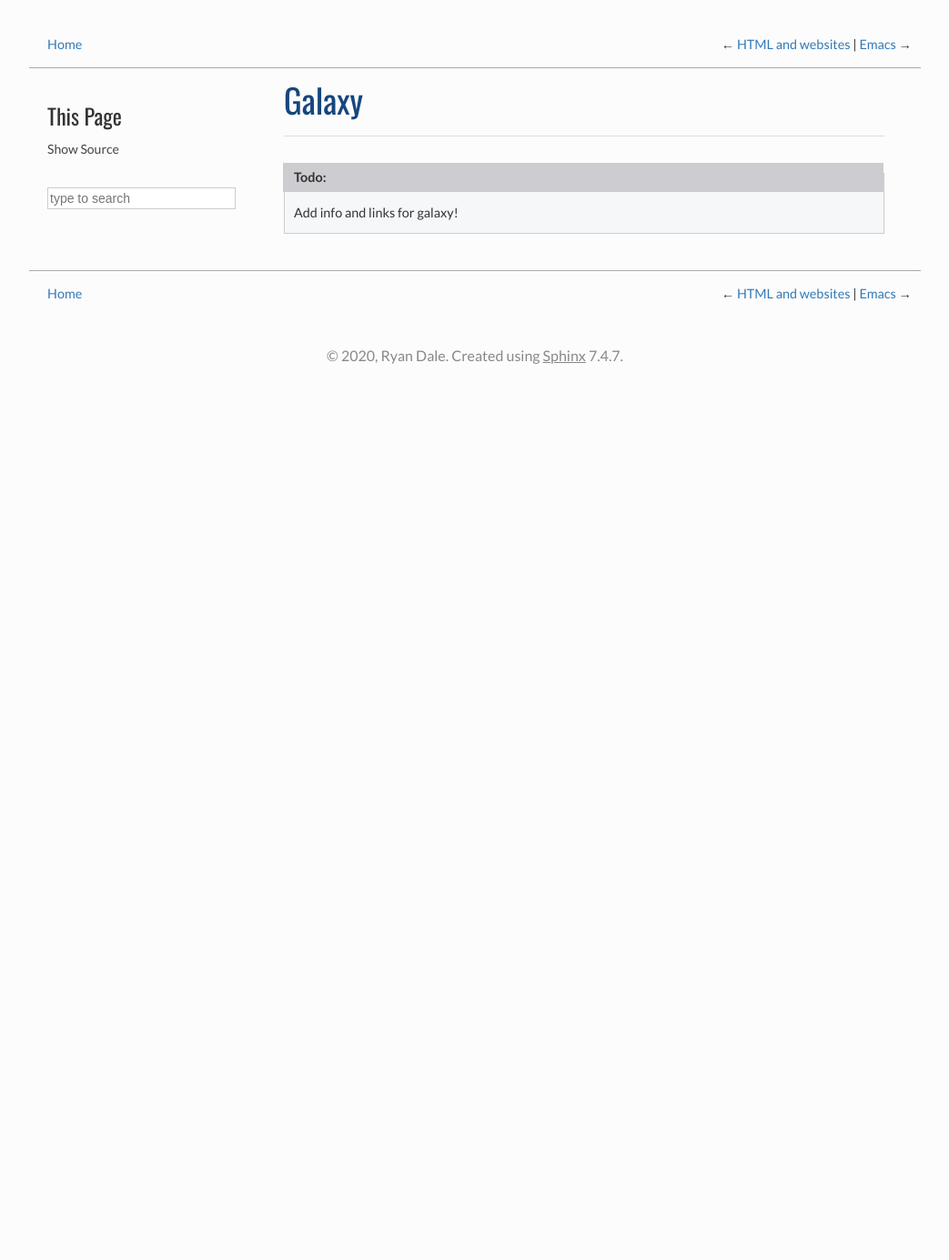
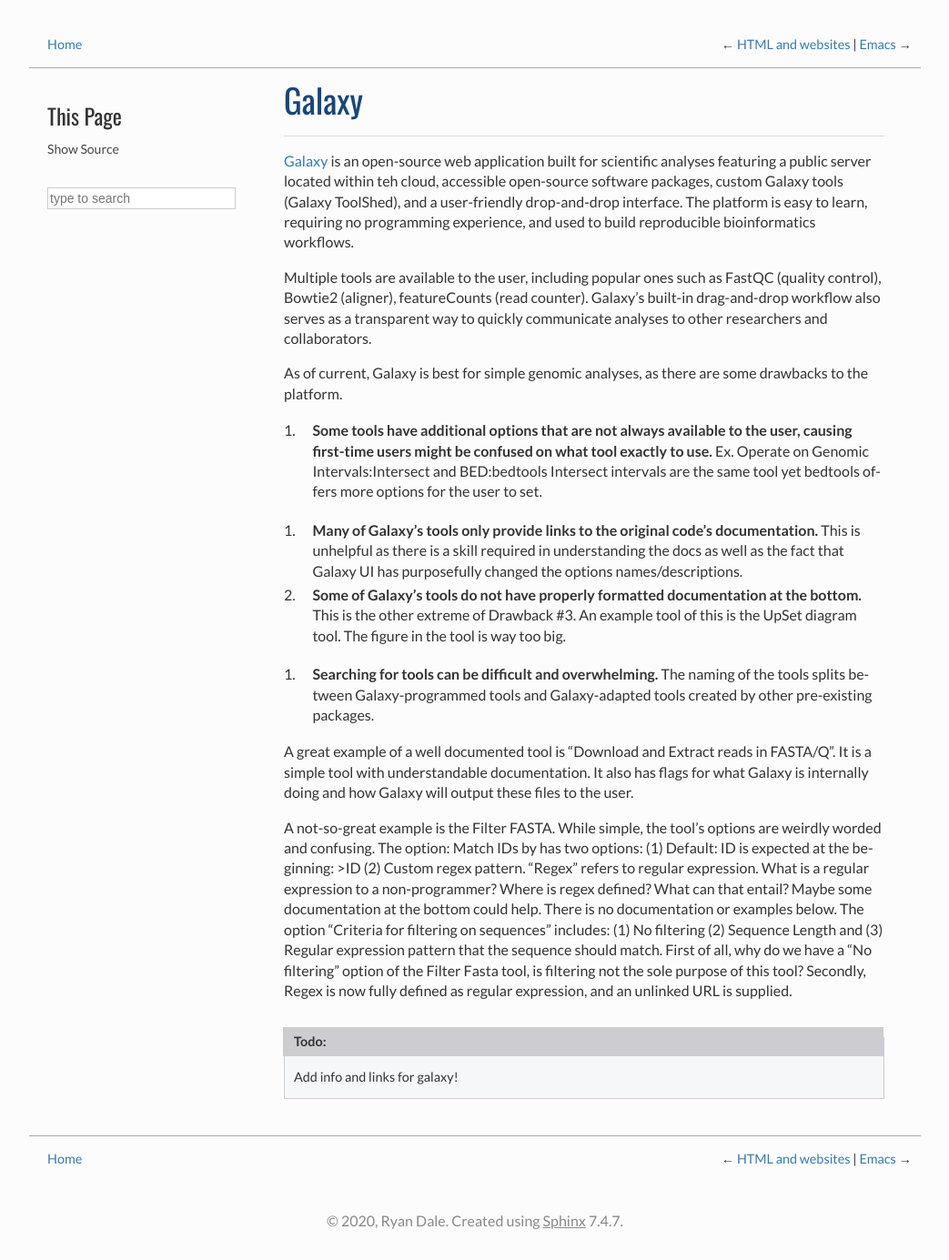
Before and after one commit to NICHD-BSPC/training, a Sphinx documentation site: the page built from source/galaxy.rst, in a window 1280 px wide. Shown: the whole page at 91% size, without its empty margins (118-1161 px from the left). Built offline with Sphinx 7.4.7, drawn with Linux system fonts in a browser that asks for light colours; before the commit the page ends 900 px from its top, so only the background shows below that.

Commit message:
Initial Update to Galaxy bspctrainingpage

```diff
--- a/source/galaxy.rst
+++ b/source/galaxy.rst
@@ -3,6 +3,28 @@
 Galaxy
 ======
 
+.. image::path/galaxyLogo.jpeg
+
+`Galaxy <https://usegalaxy.org/>`_ is an open-source web application built for scientific analyses featuring a public server located within teh cloud, accessible open-source software packages, custom Galaxy tools (Galaxy ToolShed), and a user-friendly drop-and-drop interface. The platform is easy to learn, requiring no programming experience, and used to build reproducible bioinformatics workflows.
+
+Multiple tools are available to the user, including popular ones such as FastQC (quality control), Bowtie2 (aligner), featureCounts (read counter). Galaxy's built-in drag-and-drop workflow also serves as a transparent way to quickly communicate analyses to other researchers and collaborators.
+
+As of current, Galaxy is best for simple genomic analyses, as there are some drawbacks to the platform.
+
+1. **Some tools have additional options that are not always available to the user, causing first-time users might be confused on what tool exactly to use.** Ex. Operate on Genomic Intervals:Intersect and BED:bedtools Intersect intervals are the same tool yet bedtools offers more options for the user to set.
+
+3. **Many of Galaxy's tools only provide links to the original code's documentation.** This is unhelpful as there is a skill required in understanding the docs as well as the fact that Galaxy UI has purposefully changed the options names/descriptions.
+
+4. **Some of Galaxy's tools do not have properly formatted documentation at the bottom.** This is the other extreme of Drawback #3. An example tool of this is the UpSet diagram tool. The figure in the tool is way too big.
+
+5) **Searching for tools can be difficult and overwhelming.** The naming of the tools splits between Galaxy-programmed tools and Galaxy-adapted tools created by other pre-existing packages.
+
+A great example of a well documented tool is "Download and Extract reads in FASTA/Q". It is a simple tool with understandable documentation. It also has flags for what Galaxy is internally doing and how Galaxy will output these files to the user.
+
+A not-so-great example is the Filter FASTA. While simple, the tool's options are weirdly worded and confusing. The option: Match IDs by has two options: (1) Default: ID is expected at the beginning: >ID (2) Custom regex pattern. "Regex" refers to regular expression. What is a regular expression to a non-programmer? Where is regex defined? What can that entail? Maybe some documentation at the bottom could help. There is no documentation or examples below. The option "Criteria for filtering on sequences" includes: (1) No filtering (2) Sequence Length and (3) Regular expression pattern that the sequence should match. First of all, why do we have a "No filtering" option of the Filter Fasta tool, is filtering not the sole purpose of this tool? Secondly, Regex is now fully defined as regular expression, and an unlinked URL is supplied.
+
+
+
 .. todo::
 
     Add info and links for galaxy!
```
